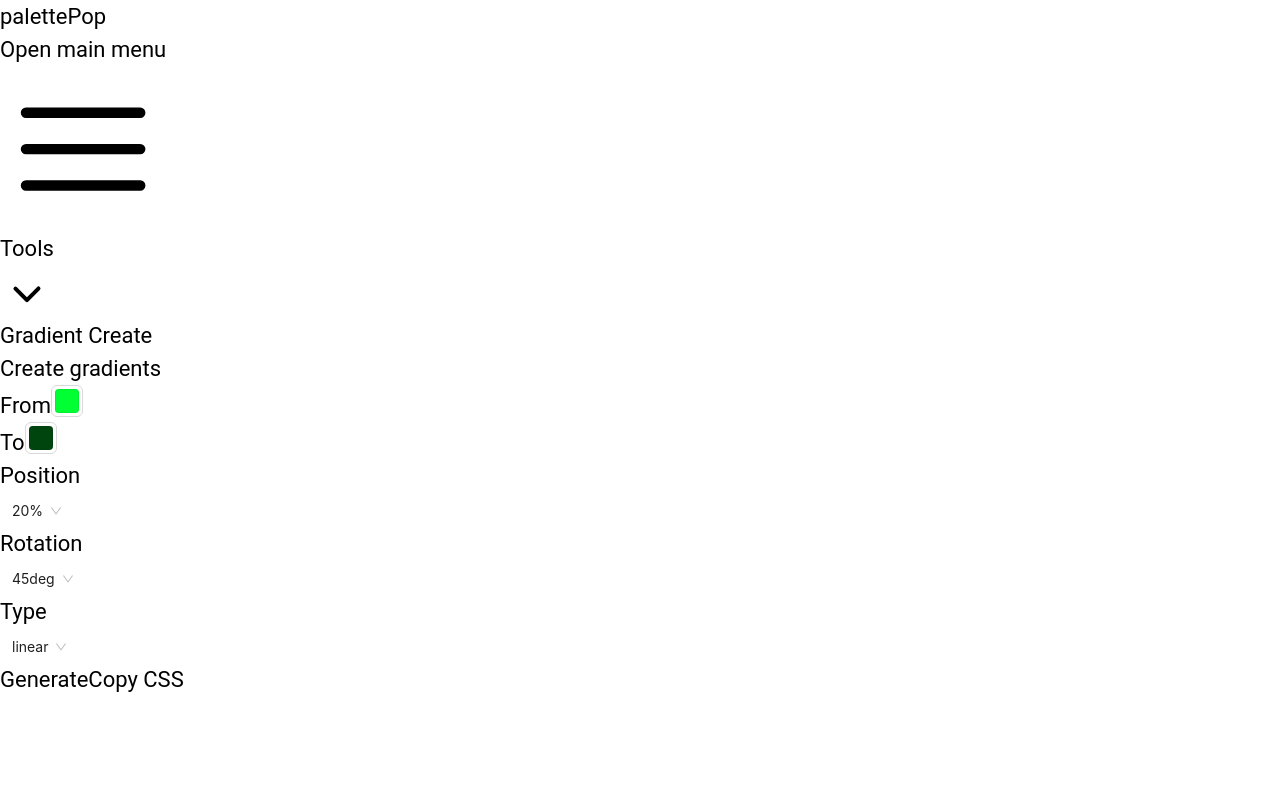
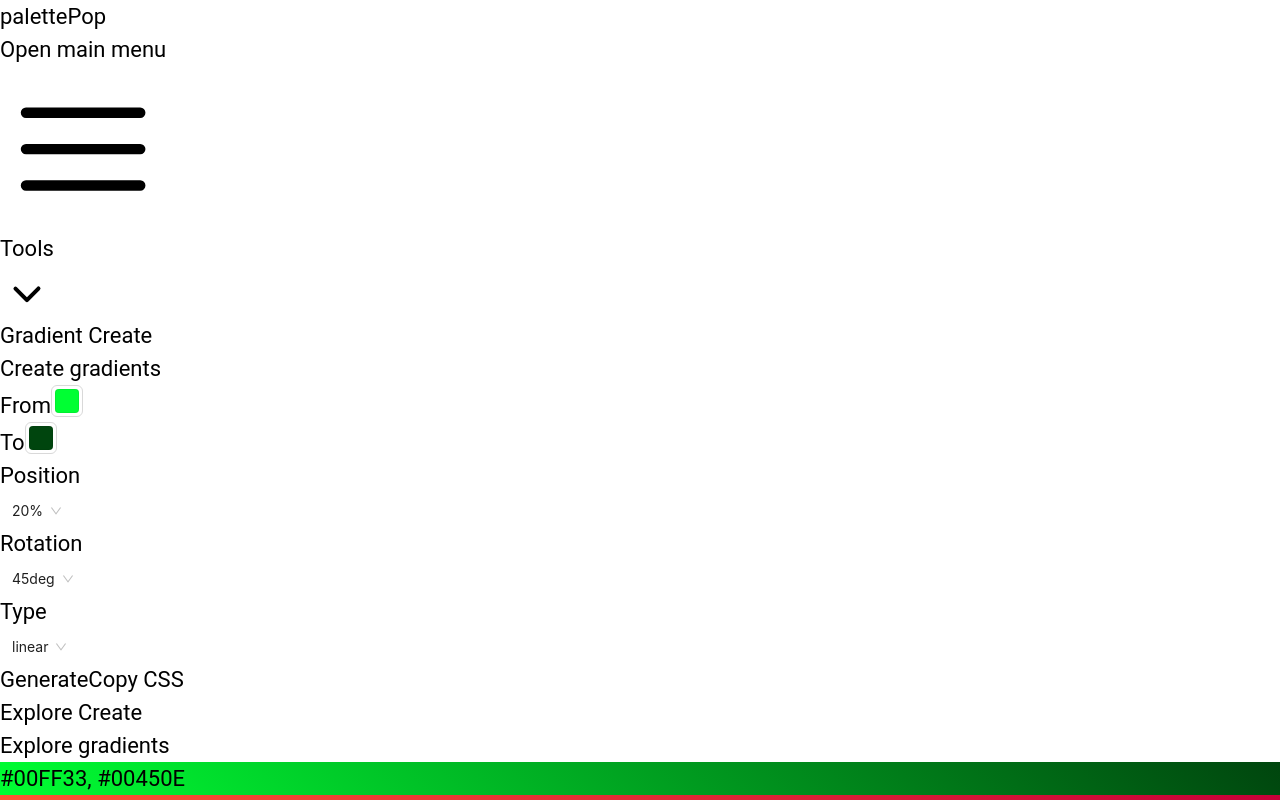
Before and after one commit to sazmhzn/Color-Generator, a React (Vite) app: page /generateGradient in a window 1280 px wide. Shown: the top 800 px of the page. Built offline with nearby package versions, Linux system fonts and the light colour scheme.

Commit message:
Explore gradient

```diff
--- /dev/null
+++ b/src/components/GradientGroup.tsx
@@ -0,0 +1,56 @@
+const GradientGroup = ({
+  setAlert,
+}: {
+  setAlert: (message: string) => void;
+}) => {
+  const gradientCards = [
+    { from: "#00ff33", to: "#00450e" },
+    { from: "#ff5733", to: "#c70039" },
+    { from: "#33d9ff", to: "#083d77" },
+    { from: "#f5a623", to: "#f8e71c" },
+    { from: "#9b59b6", to: "#34495e" },
+    { from: "#ff69b4", to: "#8a2be2" },
+    { from: "#ff4500", to: "#ffa500" },
+    { from: "#40e0d0", to: "#008080" },
+    { from: "#add8e6", to: "#00008b" },
+    { from: "#f08080", to: "#ff6347" },
+    { from: "#00fa9a", to: "#006400" },
+    { from: "#1e90ff", to: "#00bfff" },
+    { from: "#ff1493", to: "#ff69b4" },
+    { from: "#ffa07a", to: "#20b2aa" },
+    { from: "#7b68ee", to: "#6a5acd" },
+  ];
+
+  const handleCopy = (from: string, to: string) => {
+    navigator.clipboard.writeText(`bg-gradient-to-r from-[${from}] to-[${to}]`);
+    setAlert("Copied to clipboard");
+    setTimeout(() => {
+      setAlert("");
+    }, 2000);
+  };
+
+  return (
+    <div className="flex items-start justify-center flex-wrap gap-4 mx-auto w-full px-8 ">
+      {gradientCards.map((gradient, index) => (
+        <div
+          key={index}
+          className="w-72 h-52 rounded-lg shadow-lg group"
+          style={{
+            background: `linear-gradient(45deg, ${gradient.from}, ${gradient.to})`,
+          }}
+        >
+          <div className="hidden justify-center items-center h-full group-hover:flex">
+            <span
+              className="text-white font-medium cursor-pointer"
+              onClick={() => handleCopy(gradient.from, gradient.to)}
+            >
+              {gradient.from.toUpperCase()}, {gradient.to.toUpperCase()}
+            </span>
+          </div>
+        </div>
+      ))}
+    </div>
+  );
+};
+
+export default GradientGroup;
--- a/src/pages/GenerateGradient.tsx
+++ b/src/pages/GenerateGradient.tsx
@@ -7,6 +7,7 @@
 import { GradientValue } from "../utils/interfaces";
 import { generateRandomColor } from "../utils/colorUtils";
 import Alert from "../components/Alert";
+import GradientGroup from "../components/GradientGroup";
 
 const GenerateGradient = () => {
   // const [inputValue, setInputValue] = useState<number[]>([0, 100]);
@@ -66,7 +67,7 @@
     <section className="">
       <Heading title="Gradient Create" description="Create gradients" />
 
-      <div className="flex items-center justify-center gap-4 max-md:flex-col-reverse ">
+      <div className="min-h-[50vh] flex items-start justify-center gap-4 max-md:flex-col-reverse ">
         <div className="flex flex-col w-[40%] items-center justify-center gap-4  max-md:w-[70%]">
           <div className=" w-full">
             {/* <div className="bg-red-200 rounded w-full h-6"></div> */}
@@ -154,7 +155,7 @@
               Generate
             </button>
             <button
-              className=" cursor-pointer transition-all  text-blue-600 px-6 py-2 rounded-lg border-blue-600 border-b-[4px] hover:brightness-110 hover:-translate-y-[1px] hover:border-b-[6px] active:border-b-[2px] active:brightness-90 active:translate-y-[2px]"
+              className="flex items-center justify-start gap-1 cursor-pointer transition-all bg-blue-200 text-blue-600 px-6 py-2 rounded-lg border-blue-600 border-b-[4px] hover:brightness-110 hover:-translate-y-[1px] hover:border-b-[6px] active:brightness-90"
               onClick={handleCopy}
             >
               Copy CSS
@@ -172,6 +173,12 @@
           className={` h-72 w-72 rounded-md`}
         ></div>
       </div>
+
+      <div className="min-h-screen  w-100">
+        <Heading title="Explore Create" description="Explore gradients" />
+
+        <GradientGroup setAlert={setAlert} />
+      </div>
       {alert && <Alert alert={alert} />}
     </section>
   );
```
Also changed, not shown: src/components/ColorGroup.tsx (deleted, +0 -44 lines).
